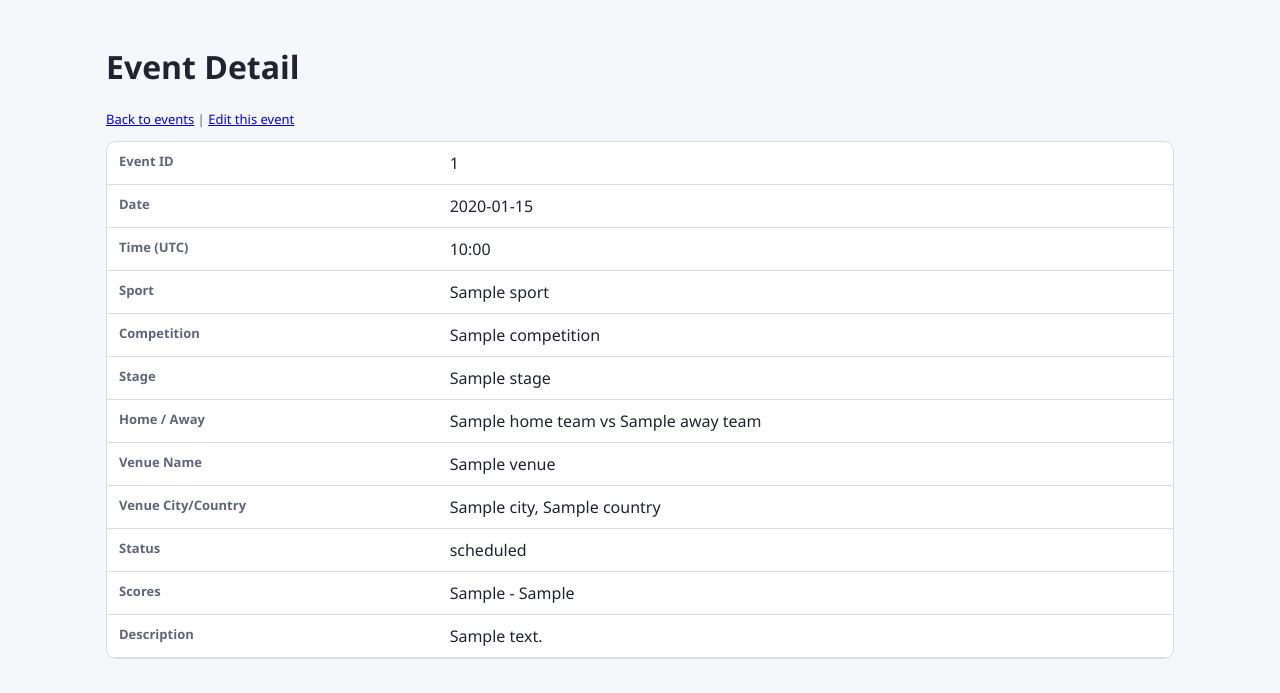
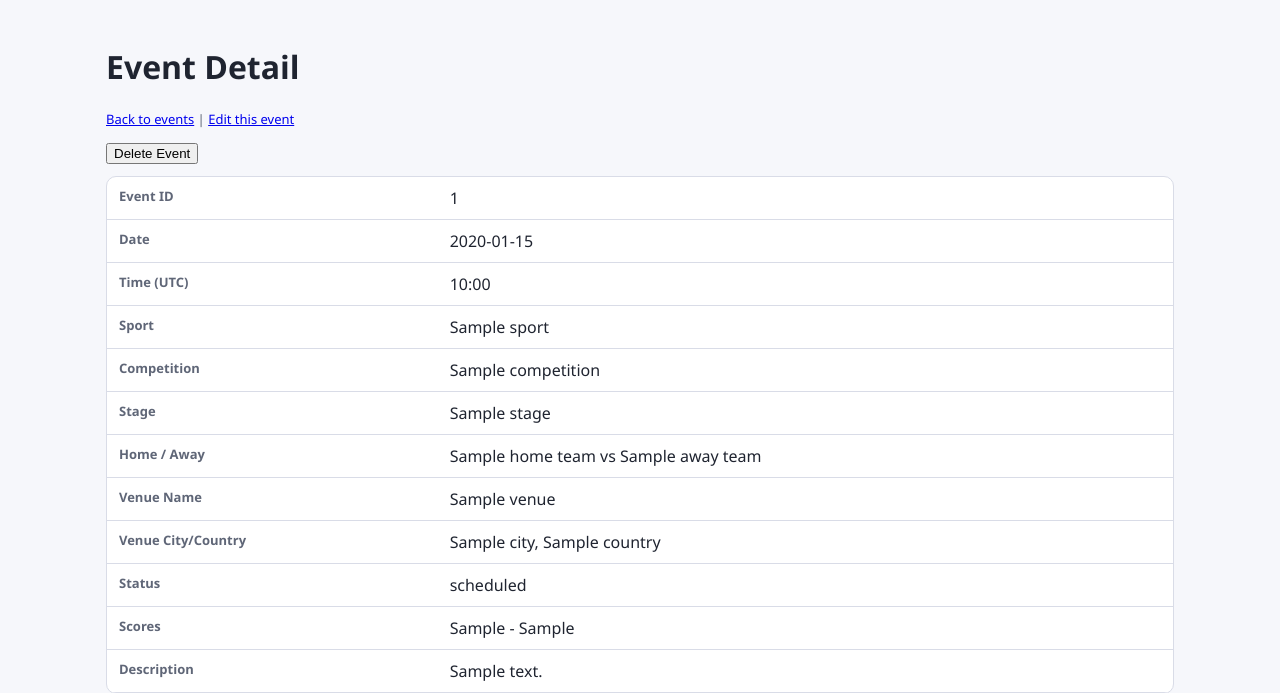
Before and after one commit to yy31104/sportradar-coding-academy-be, a Flask app: template templates/event_detail.html in a window 1280 px wide. Shown: the part 57-750 px from the top of the page. Run offline with Flask 3, Linux system fonts and the light colour scheme; the template is opened without the code that fills it: most values are stand-ins (such as "Sample title", 1, 10 or a date in 2020).

Commit message:
feat: add manual event delete action and coverage

```diff
--- a/app.py
+++ b/app.py
@@ -454,6 +454,16 @@ def create_app(test_config: dict | None = None) -> Flask:
             event_id=event.id,
         )
 
+    @app.post("/events/<int:event_id>/delete")
+    def delete_event(event_id: int):
+        event = db.session.get(Event, event_id)
+        if event is None:
+            abort(404, description=f"Event with id {event_id} was not found.")
+
+        db.session.delete(event)
+        db.session.commit()
+        return redirect(url_for("list_events"))
+
     @app.errorhandler(404)
     def not_found(error):
         message = getattr(error, "description", "The page you are looking for was not found.")
--- a/templates/event_detail.html
+++ b/templates/event_detail.html
@@ -8,6 +8,15 @@
     <a href="{{ url_for('list_events') }}">Back to events</a> |
     <a href="{{ url_for('edit_event', event_id=event.id) }}">Edit this event</a>
   </p>
+
+  <form
+    method="post"
+    action="{{ url_for('delete_event', event_id=event.id) }}"
+    onsubmit="return confirm('Delete this event? This action cannot be undone.');"
+    style="margin-bottom: 12px;"
+  >
+    <button type="submit">Delete Event</button>
+  </form>
 
   <div class="card">
     <table>
```
Also changed, not shown: tests/test_app.py (+19 -0 lines).
